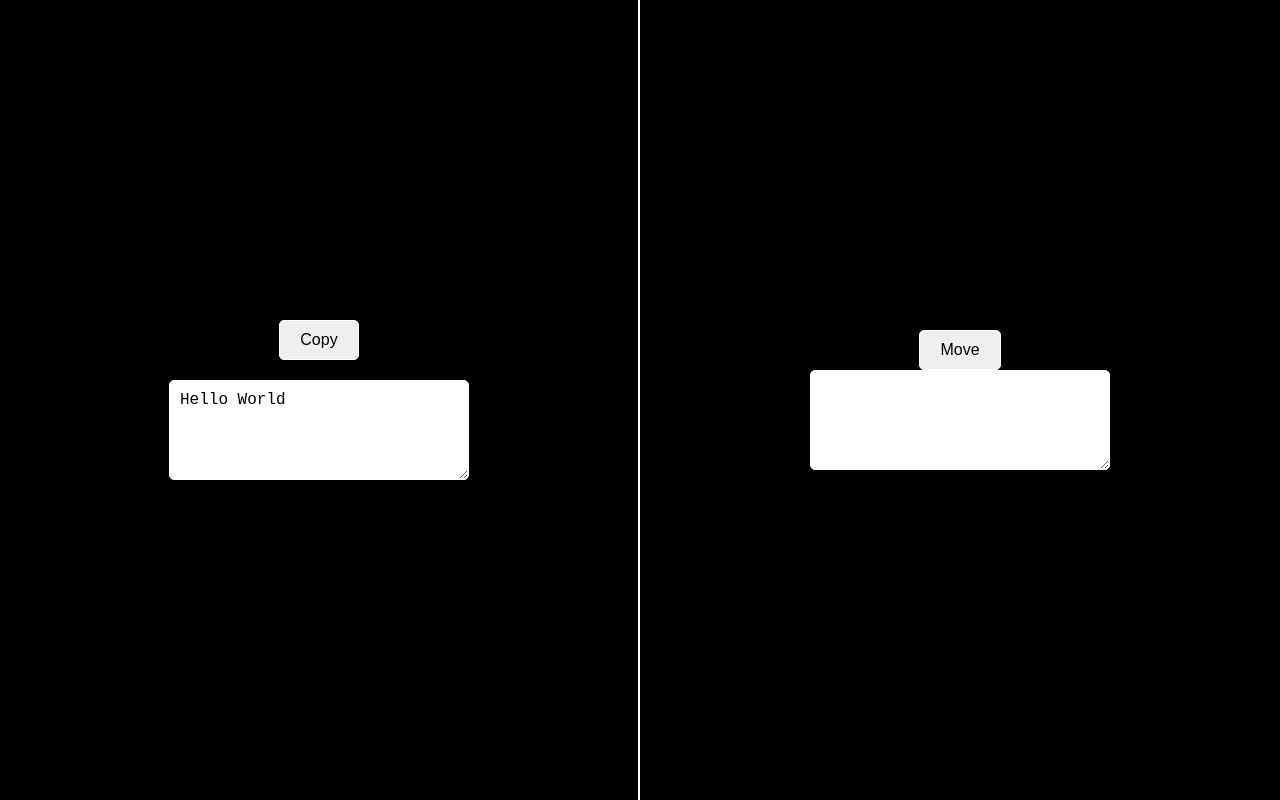
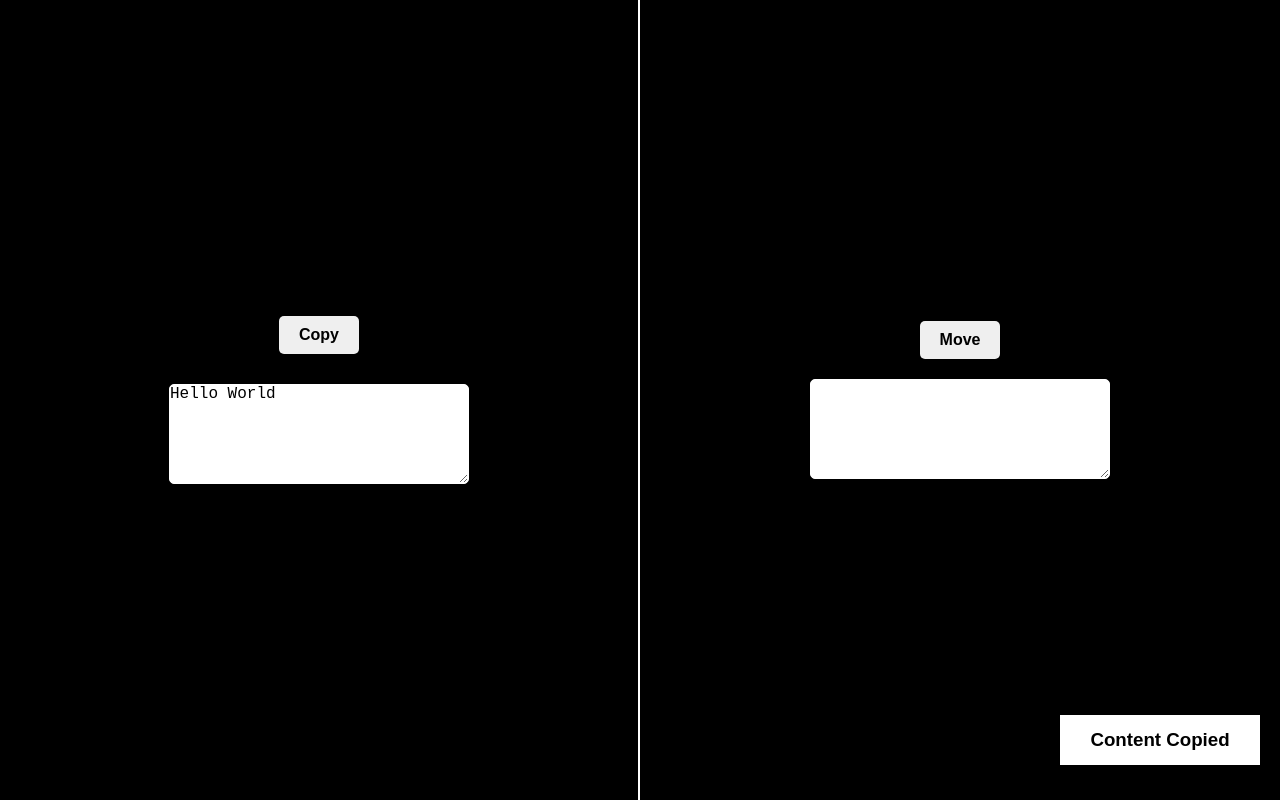
Before and after one commit to Aditya282007/100-Projects, a plain HTML site: page 24. Copy and move/index.html in a window 1280 px wide. Both pictures are taken after a click on the button "Copy". Drawn offline with Linux system fonts and the light colour scheme.

Commit message:
Copy and move

```diff
--- a/24. Copy and move/app.js
+++ b/24. Copy and move/app.js
@@ -0,0 +1,32 @@
+const copyText = document.querySelector('textarea[name="copyTxt"]');
+const finalText = document.querySelector('textarea[name="finalTxt"]');
+
+const copyBtn = document.querySelector('.copyBtn');
+const moverBtn = document.querySelector('.moverBtn');
+
+const output = document.querySelector(".output");
+
+function copyToClipBoard(str){
+    const outputContainer = document.querySelector(".output-container");
+    const textarea = document.createElement('textarea');
+    textarea.value = str;
+    outputContainer.appendChild(textarea);
+    textarea.select();
+    document.execCommand('copy');
+    outputContainer.removeChild(textarea);
+    output.innerHTML = '<h3>Content Copied </h3>';
+    output.classList.add('added');
+
+    setTimeout(() => {
+        output.classList.remove('added');
+        output.textContent='';
+    }, 3000)
+}
+
+copyBtn.addEventListener('click',() => {
+    copyToClipBoard(copyText.value);
+})
+
+moverBtn.addEventListener('click',() => {
+    finalText.value = copyText.value;
+})
--- a/24. Copy and move/style.css
+++ b/24. Copy and move/style.css
@@ -23,22 +23,22 @@ body{
 .btns-container{
     display: flex;
     justify-content: space-around;
-    margin-bottom: 20px;
+    margin-bottom: 10px;
 }
 
 .btn{
     padding: 10px 20px;
-    border: 1px solid white;
+    margin: 10px;
+    border: none;
     border-radius: 5px;
     color: rgb(0, 0, 0);
-    font-size: 16px;
     cursor: pointer;
 }
 
 textarea{
     width: 300px;
     height: 100px;
-    padding: 10px;
+    margin: 10px;
     border: 1px solid white;
     border-radius: 5px;
     color: rgb(0, 0, 0);
@@ -52,7 +52,7 @@ textarea{
     align-items: center;
     text-align: center;
     position: relative;
-    transition: 1s ease;
+    transition: 1s all ease;
 }
 
 button{
@@ -61,5 +61,19 @@ button{
     border-radius: 5px;
     color: rgb(0, 0, 0);
     font-size: 16px;
+    font-weight: bold;
     cursor: pointer;
 }
+
+.added{
+    position: absolute;
+    bottom: 35px;
+    right: 20px;
+    display: flex;
+    justify-content: center;
+    align-items: center;
+    width: 200px;
+    height: 50px;
+    background: white;
+    color: #000;
+}
```
